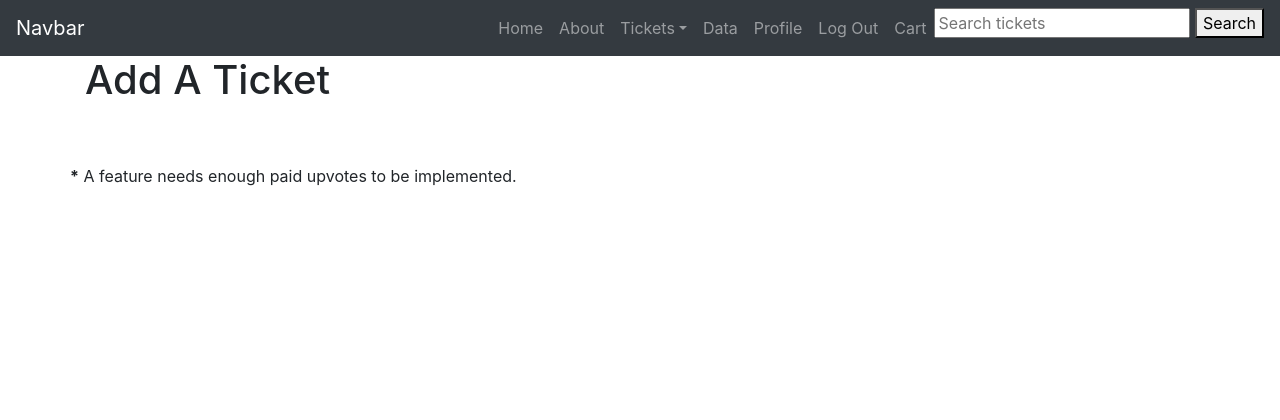
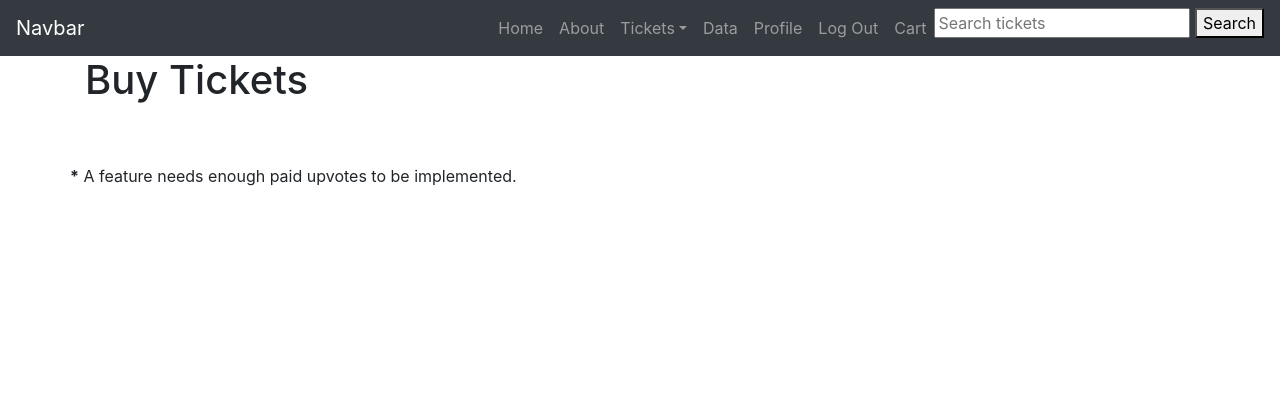
Before and after one commit to jamesahorne/milestone-4, a Django app: a page that uses products/templates/buy_tickets.html in a window 1280 px wide. Shown: the top 420 px of the page. Run offline with Django 3.2, Linux system fonts and the light colour scheme; the visitor is signed in with stand-in values (Sample User, id 1); data that the repository does not hold is empty; some libraries are stand-ins or nearby versions.

Commit message:
Change page_title and page_header to Buy Tickets

```diff
--- a/products/templates/buy_tickets.html
+++ b/products/templates/buy_tickets.html
@@ -1,7 +1,7 @@
 {% extends 'base.html' %}
 {% load bootstrap_tags %}
-{% block page_title %}Add A Ticket{% endblock %}
-{% block page_header %}Add A Ticket{% endblock %}
+{% block page_title %}Buy Tickets{% endblock %}
+{% block page_header %}Buy Tickets{% endblock %}
 {% block buy_tickets_active %}active{% endblock %}
 
 {% block content %}
```
